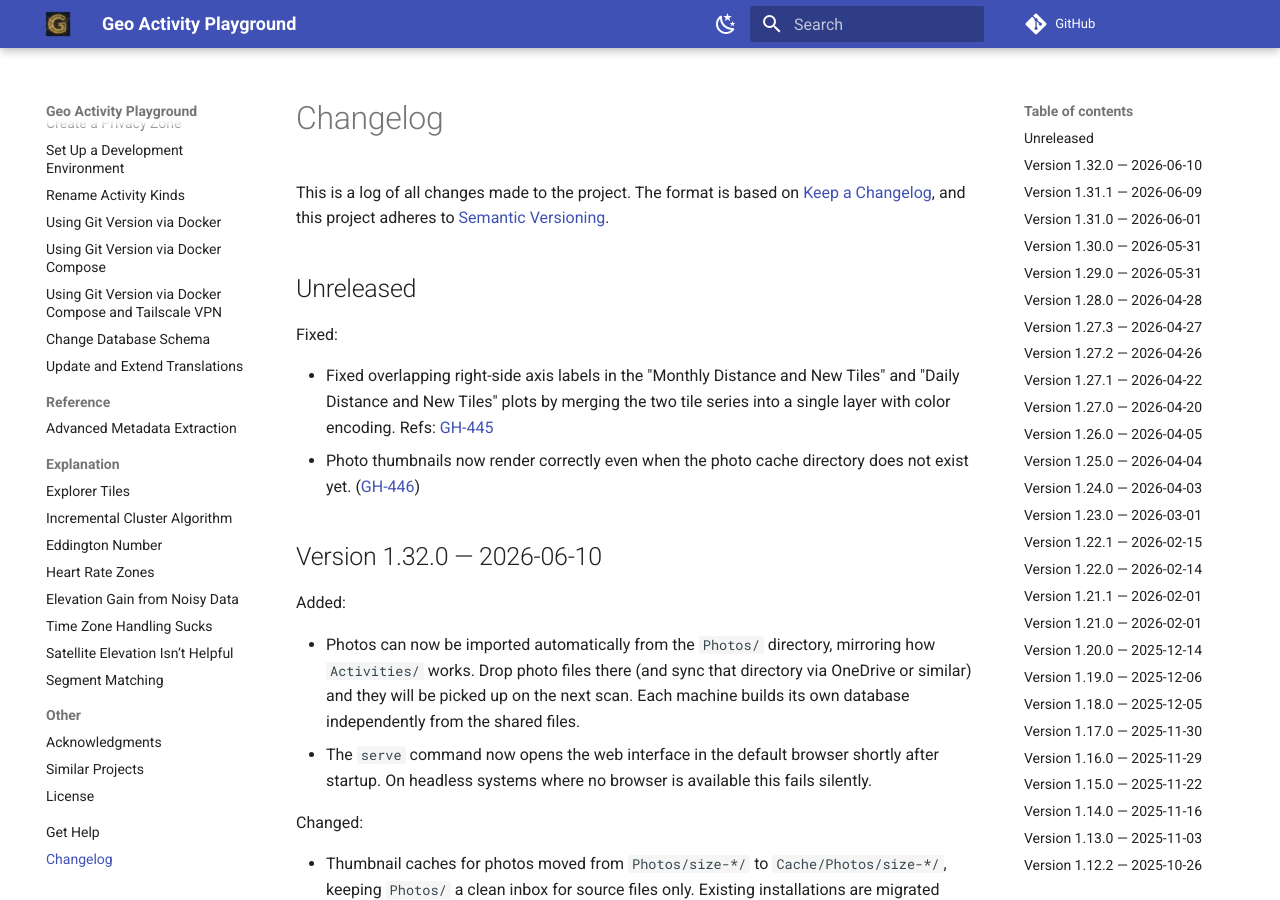
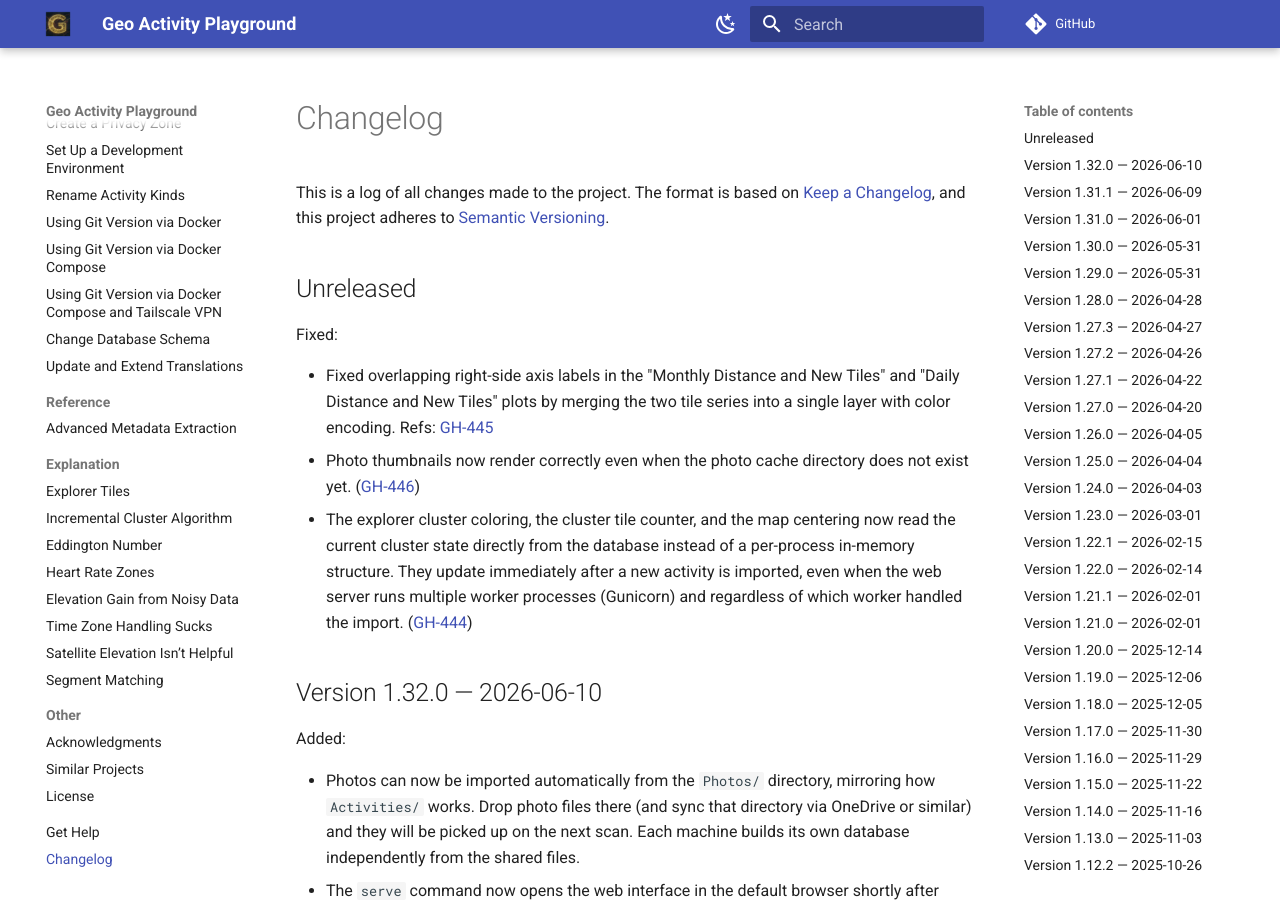
Before and after one commit to martin-ueding/geo-activity-playground, an MkDocs documentation site: the page built from docs/changelog.md, in a window 1280 px wide and 900 px high. Built offline with MkDocs 1.6.1 and Material for MkDocs 9.7.7, drawn with Linux system fonts in a browser that asks for light colours; comment, search, counter and statistics services are not loaded.

Commit message:
docs: changelog entry for GH-444 cluster fix
Refs: GH-444

```diff
--- a/docs/changelog.md
+++ b/docs/changelog.md
@@ -21,6 +21,7 @@ Fixed:
 
 - Fixed overlapping right-side axis labels in the "Monthly Distance and New Tiles" and "Daily Distance and New Tiles" plots by merging the two tile series into a single layer with color encoding. Refs: [GH-445](https://github.com/martin-ueding/geo-activity-playground/issues/445)
 - Photo thumbnails now render correctly even when the photo cache directory does not exist yet. ([GH-446](https://github.com/martin-ueding/geo-activity-playground/issues/446))
+- The explorer cluster coloring, the cluster tile counter, and the map centering now read the current cluster state directly from the database instead of a per-process in-memory structure. They update immediately after a new activity is imported, even when the web server runs multiple worker processes (Gunicorn) and regardless of which worker handled the import. ([GH-444](https://github.com/martin-ueding/geo-activity-playground/issues/444))
 
 ## Version 1.32.0 — 2026-06-10
 
```
